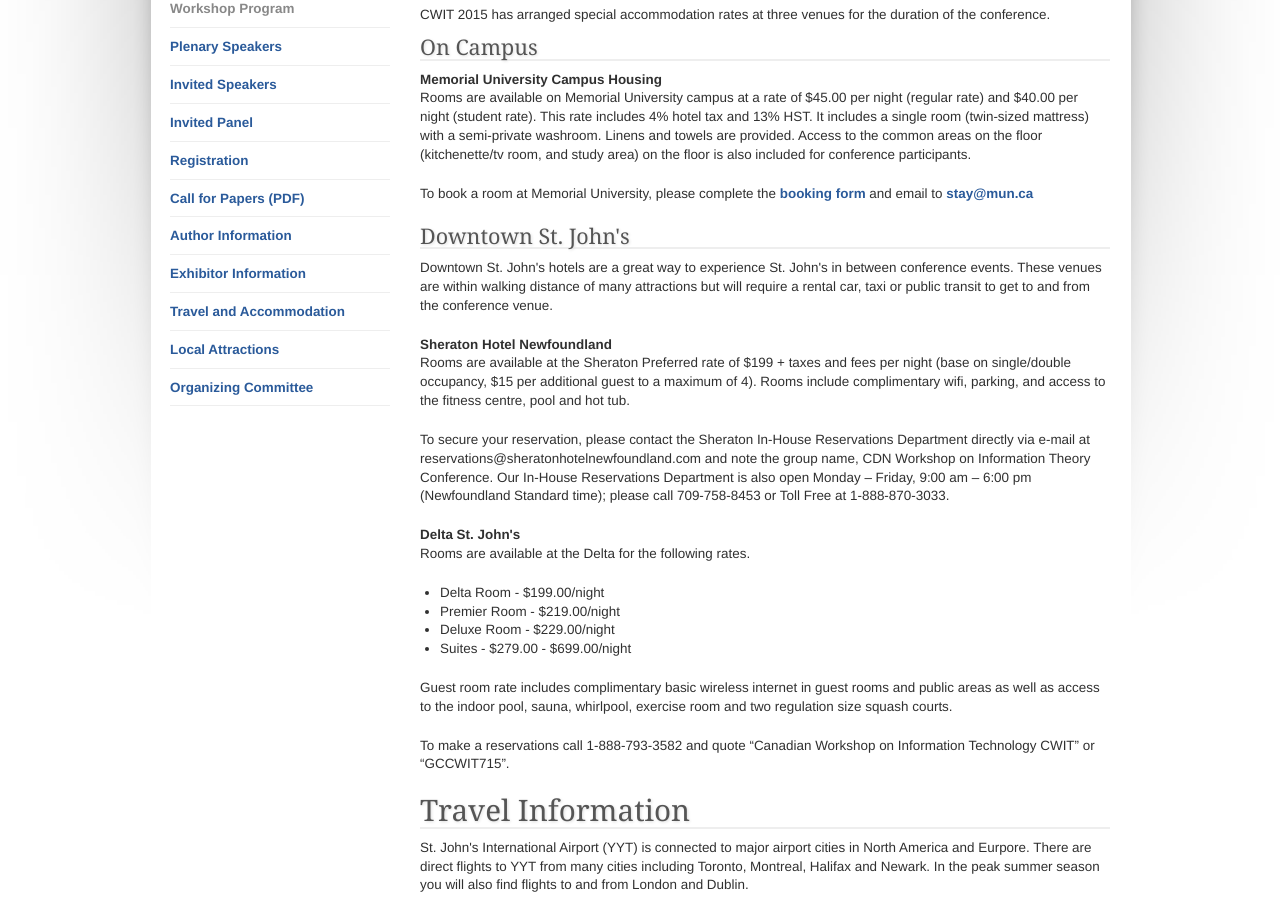
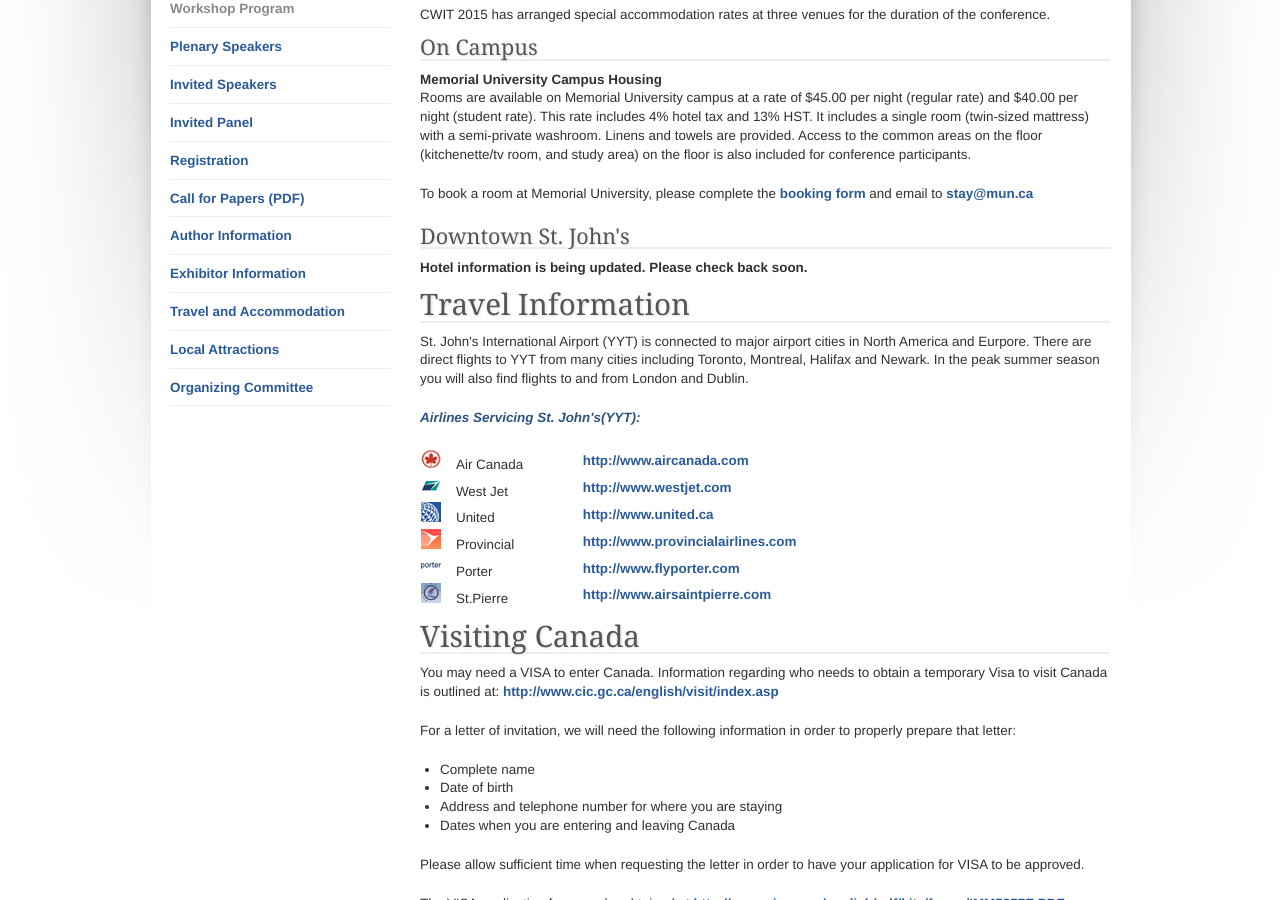
Before and after one commit to bkidney/CWIT2015, a Jekyll site: the page built from travel.html, in a window 1280 px wide and 900 px high, scrolled down 444 px. Built offline with Jekyll 4.4.1, drawn with Linux system fonts in a browser that asks for light colours.

Commit message:
Update Mun info and removes other options (for now).

```diff
--- a/travel.html
+++ b/travel.html
@@ -15,6 +15,9 @@ CWIT 2015 has arranged special accommodation rates at three venues for the durat
 
 <h3>Downtown St. John's</h3>
 
+<b>Hotel information is being updated. Please check back soon.</b>
+
+<!--
 <p>Downtown St. John's hotels are a great way to experience St. John's in between conference events. These venues are within walking distance of many attractions but will require a rental car, taxi or public transit to get to and from the conference venue.</p>
 
 <b>Sheraton Hotel Newfoundland</b>
@@ -37,7 +40,7 @@ CWIT 2015 has arranged special accommodation rates at three venues for the durat
 <p>Guest room rate includes complimentary basic wireless internet in guest rooms and public areas as well as access to the indoor pool, sauna, whirlpool, exercise room and two regulation size squash courts. </p>
 
 <p>To make a reservations call 1-888-793-3582 and quote “Canadian Workshop on Information Technology CWIT” or “GCCWIT715”.</p>
-
+-->
             <h2>Travel Information</h2>
 
 <p>St. John's International Airport (YYT) is connected to major airport cities in North America and Eurpore. There are direct flights to YYT from many cities including Toronto, Montreal, Halifax and Newark. In the peak summer season you will also find flights to and from London and Dublin.</p>
```
Also changed, not shown: 1 other file.
